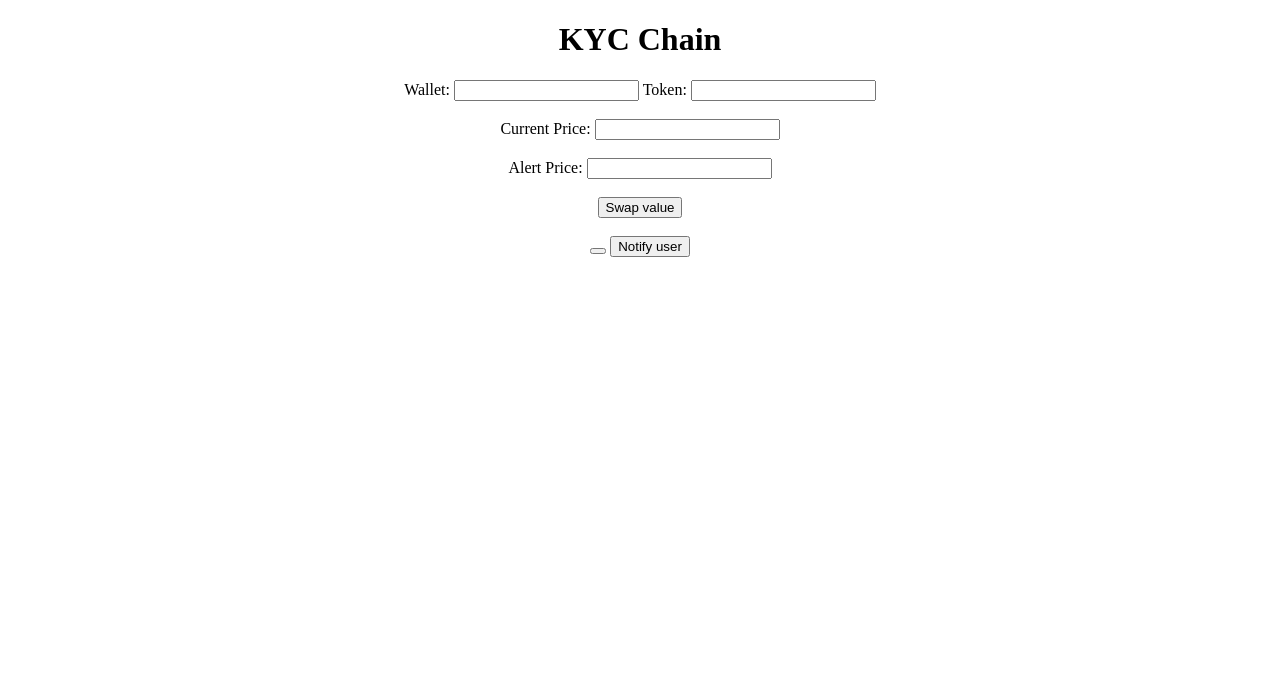
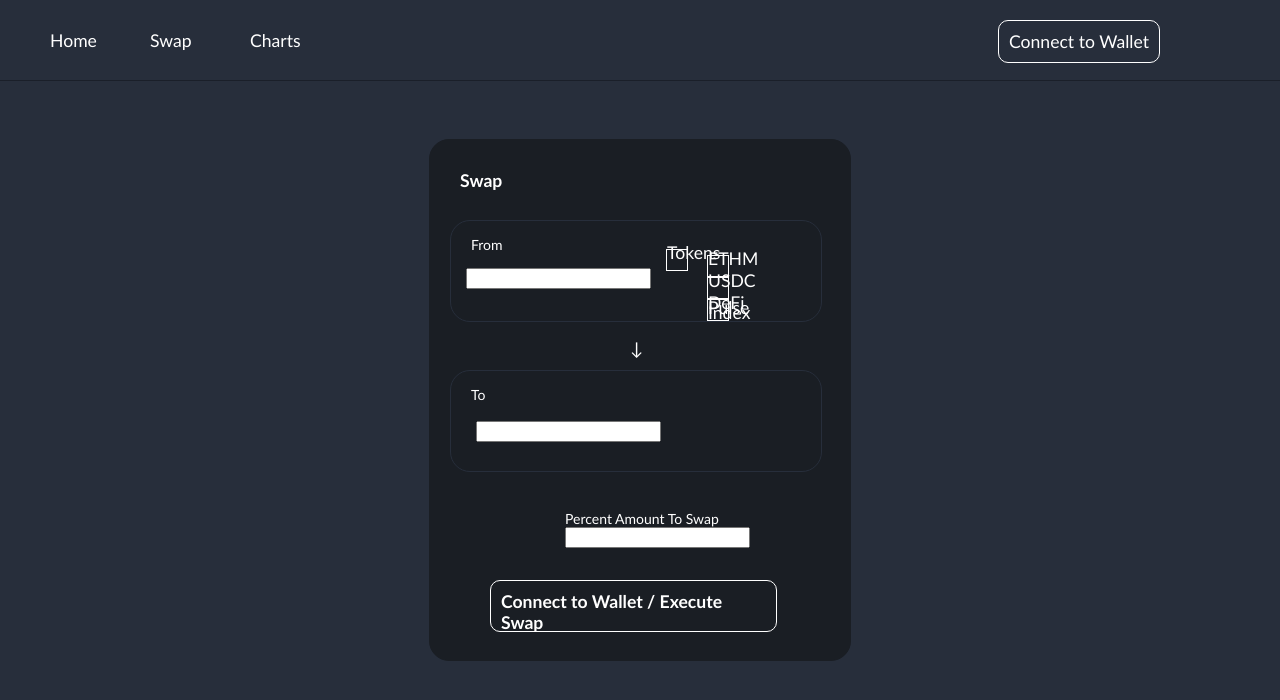
Before and after one commit to RomirH/SafeStop, a plain HTML site: page index.html in a window 1280 px wide. Drawn offline with Linux system fonts and the light colour scheme.

Commit message:
Add files via upload

```diff
--- a/index.html
+++ b/index.html
@@ -6,66 +6,202 @@
   <head>
     <meta charset="utf-8">
     <title>SafeStop</title>
+    <link rel = "stylesheet" href = "styles.css">
+    <meta name = "viewport" content = "width=device-width, initial-scale = 1.0">
+    <!--<style>
+
+    body{
+      background: rgba(58, 58, 58);
+      color: white;
+      font-family: Helvetica Neue, Helvetica, Arial;
+      margin:0;
+      padding:0;
+    }
+    header{
+      background: black;
+      padding 20px 40px
+
+    }
+    section{
+      background: white;
+      padding 20px 40px;
+    }
+    footer{
+      background: black;
+      padding 20px 40px;
+
+    }
+
+  </style>-->
+
   </head>
 
   <body>
-    <center><h1>KYC Chain</h1>
+    <div class = "headbox">
+      <div class = "buttons">
+        <a href="#" class = "homebutton">Home</a>
+      <!--<div class = "homebutton">
+        <input type = "submit" value = "Home"></div>-->
 
+
+        <a href="#" class = "swapbutton">Swap</a>
+
+
+
+        <a href="#" class = "chartsbutton">Charts</a>
+
+
+
+        <a href="#" class = "walletconnectbutton">Connect to Wallet</a>
+        <!--<button onclick="getElementById('demo').innerHTML=connect_wallet()"> Connect to Wallet </button>-->
+
+      </div>
+
+      <!--<div class = "swapbutton">
+        <input type = "submit" value = "Swap"></div>
+
+      <div class = "chartsbutton">
+        <input type = "submit" value = "Charts"></div>
+
+      <div class = "walletconnectbutton">
+        <input type = "submit" value = "Connect to a Wallet"></div>-->
+
+    </div>
+
+    <div class = "mainbox">
+
+      <div class = "mainboxcontents1">
+        <label>Swap<label> </div>
+
+
+      <div class = "mainboxcontents2">
+        <div class = "mainboxcontents2-1">
+            <label>From<label></div>
+
+          <div class = "mainboxcontents2-2">
+            <input type = "number"></div>
+
+          <div class = "mainboxcontents2-3">
+            <ul>
+              <li> Tokens
+                <ul>
+                  <li> ETHM </li>
+                  <li> USDC </li>
+                  <li> DeFi Pulse Index</li>
+                </ul>
+              </li>
+            </ul>
+          </div>
+
+      </div>
+
+
+      <div class = "mainboxcontents3">
+        <div class = "mainboxcontents3-1"><p>&#8595;<p></div>
+      </div>
+
+
+      <div class = "mainboxcontents4">
+          <div class = "mainboxcontents4-1">
+            <label>To<label>
+          <div class = "mainboxcontents4-2">
+            <input type = "number"></div>
+        </div>
+      </div>
+
+      <div class = "mainboxcontents5">
+        <label>Percent Amount To Swap<label>
+        <input type = "number"></div>
+
+      <div class = "buttons">
+          <a href="#" class = "finalbutton">Connect to Wallet / Execute Swap</a>
+
+          <!--<button onclick="getElementById('demo').innerHTML=swap_function()"> Connect to Wallet / Execute Swap </button>-->
+
+      </div>
+
+    </div>
+
+   <!--<left><h1>KYC Chain</h1>
+
+    Provide your cryptocurrency wallet and token:
     <form action = "take1.php" method = "post">
 
-      <!--<div style = "margin-right:400px"> -->
-
-      <!-- add user wallet -->
-      <right><label>Wallet:<label>
+        <label>Connect Wallet<label>
         <input type="text" name="Wallet">
 
-      <!-- add Token for Contract -->
-      <right><label>Token:<label>
-        <input type="text" name="Token">
+
+        <button onclick="getElementById('demo').innerHTML=connect_wallet()"> Connect Wallet </button>
+
+        <script>
+        function connect_wallet() {
+          document.getElementById("Link to connection).innerHTML = ##connection wallet;
+        }
+        </script>
+
+        <br><br>
 
     </form>
 
-    <br><br>
-    <center>
+    <fieldset>
 
-    <!-- give current price based on token given in form;; price scrape -->
-    <label>Current Price:<label>
-      <input type="text" name="Current Price">
+     <form action = "take2.php" method = "post">
+        <label>Contract:<label>
+          <input type="text" name="Input Contract">
+          <br><br>
+
+      </form> -->
+
+  <!--
+    <script>
+    function getcurrentprice_function() {
+      document.getElementById("Get current price of specified token").innerHTML = ##token current price;
+    }
+    </script>
+
+    <form action = "take3.php" method = "post">
+      <label>From:<label>
+        <input type="text" name="Current Price">
     <br><br>
 
-    <!-- get user's desired strike price for token given in form -->
-    <label>Alert Price:<label>
-      <input type="text" name="Strike Price">
-    <br><br>
+    <label>To:<label>
+      <input type="text" name="Action Price">
+  <br><br>
+  </form>
 
-      <button onclick="getElementById('demo').innerHTML=swap_function()"> Swap value </button>
+      <button onclick="getElementById('demo').innerHTML=swap_function()"> Trade </button>
 
       <script>
       function swap_function() {
-        document.getElementById("Buy/sell mechanism").innerHTML = ##execute buy/sell;
+        document.getElementById("Buy/sell mechanism").innerHTML = ##auto execute buy/sell;
       }
       </script>
 
-    <br><br>
-
-    <button onclick="getElementById('demo2').innerHTML=swap_function()"> </button>
-
-    <script>
-    function autoswap_or_notification() {
-      document.getElementById("user choice").innerHTML = ##take and store whether user wants us to auto swap or just be notified;
-    }
-    </script>
-
-    <button onclick="getElementById('demo3').innerHTML=swap_function()"> Notify user </button>
+    <button onclick="getElementById('demo3').innerHTML=swap_function()"> Notify </button>
 
     <script>
     function notification_function() {
-      document.getElementById("Notify user").innerHTML = ##have to notify user;
+      document.getElementById("Notify user").innerHTML = ##notify user at alert price;
     }
     </script>
-
-
-    </form>
+  </fieldset>
+-->
 
   </body>
+
+  <script>
+  function swap_function() {
+    document.getElementById("Buy/sell mechanism").innerHTML = ##auto execute buy/sell;
+  }
+
+  function getcurrentprice_function() {
+    document.getElementById("Get current price of specified token").innerHTML = ##token current price;
+  }
+
+  function connect_wallet() {
+    document.getElementById("Link to connection).innerHTML = ##connection wallet;
+  }
+
+  </script>
+
 </html>
--- /dev/null
+++ b/styles.css
@@ -0,0 +1,215 @@
+body {
+  background-color: #272e3b;
+  font-family:'Optima', sans-serif;
+  text-decoration: none;
+  font-weight: normal;
+  color: white;
+  font-size: 1.1em;
+}
+
+.headbox{
+  background-color: #272e3b;
+  /*padding: 20px;*/
+  position: absolute;
+  top: 0;
+  left: 0;
+  height: 80px;
+  width: 100%;
+  border-bottom: 0.1px solid #1a1f29;
+}
+
+.homebutton{
+  /*background-color: #272e3b*/;
+  text-decoration: none;
+  color: white;
+  position: absolute;
+  padding: 10px;
+  top: 20px;
+  left: 40px;
+  text-decoration: none;
+}
+
+.swapbutton{
+  text-decoration: none;
+  color: white;
+  position: absolute;
+  padding: 10px;
+  top: 20px;
+  left: 140px;
+}
+
+.chartsbutton{
+  text-decoration: none;
+  color: white;
+  position: absolute;
+  padding: 10px;
+  top: 20px;
+  left: 240px;
+}
+
+.walletconnectbutton{
+  text-decoration: none;
+  color: white;
+  position: absolute;
+  padding: 10px;
+  top: 20px;
+  right: 120px;
+
+  border: 0.5px solid white;
+  border-radius: 10px;
+}
+
+/*.hr{
+  border: none;
+  height:1px
+  color: #1a1e24;
+  /*position: fixed;
+  width: 40%;
+  height: 2px;
+  display: normal;
+  background-color: #1a1e24;
+}*/
+
+.mainbox{
+  background-color: #1a1e24;
+  position: absolute;
+  top: 50%;
+  left: 50%;
+  transform: translate(-50%, -50%);
+  height: 500px;
+  width: 400px;
+
+  padding: 10px;
+  border: 1px solid #1a1e24;
+  border-radius: 20px;
+}
+
+.mainboxcontents1{
+  background-color: #1a1e24;
+  font-weight: bold;
+  position: absolute;
+  padding: 10px;
+  top: 20px;
+  left: 20px;
+}
+
+
+.mainboxcontents2{
+  background-color: #1a1e24;
+  position: absolute;
+  padding: 10px;
+  top: 80px;
+  left: 20px;
+  width: 350px;
+  height: 80px;
+
+  border: 1px solid #272e3b;
+  border-radius: 20px;
+}
+
+.mainboxcontents2-1{
+  background-color: #1a1e24;
+  position: absolute;
+  padding: 10px;
+  top: 5px;
+  font-size: 14px;
+}
+.mainboxcontents2-2{
+  border: none;
+  appearance: none;
+  background-color: #1a1e24;
+  position: absolute;
+  padding: 5px;
+  top: 40px;
+}
+
+.mainboxcontents2-3{
+  width: 20px;
+  margin: 0 auto;
+}
+
+.mainboxcontents2-3 ul{
+  list-style: none;
+  margin-top: 2%
+}
+
+.mainboxcontents2-3 ul li{
+  width: 20px;
+  border: 0.5px solid white;
+  height: 20px;
+  line-height: 5px;
+  text-align: center;
+  float: left;
+  color: white;
+  position: relative;
+}
+
+.mainboxcontents3{
+  background-color: #1a1e24;
+  position: absolute;
+  top: 180px;
+  left: 200px;
+  width: 1px;
+  height: 1px;
+}
+
+.mainboxcontents3-1{
+  color: white;
+  position: absolute;
+  height: 4px;
+}
+
+.mainboxcontents4{
+  background-color: #1a1e24;
+  position: absolute;
+  padding: 10px;
+  top: 230px;
+  left: 20px;
+  width: 350px;
+  height: 80px;
+
+  border: 1px solid #272e3b;
+  border-radius: 20px;
+}
+
+.mainboxcontents4-1{
+  background-color: #1a1e24;
+  position: absolute;
+  padding: 10px;
+  top: 5px;
+  font-size: 14px;
+}
+.mainboxcontents4-2{
+  border: none;
+  appearance: none;
+  background-color: #1a1e24;
+  position: absolute;
+  padding: 5px;
+  top: 40px;
+}
+
+.mainboxcontents5{
+  background-color: #1a1e24;
+  position: absolute;
+  padding: 10px;
+  top: 360px;
+  left: 125px;
+  width: 180px;
+  height: 10px;
+  font-size: 14px;
+}
+
+.finalbutton{
+  text-decoration: none;
+  color: white;
+  font-weight: bold;
+  position: absolute;
+  padding: 10px;
+  top: 440px;
+  left: 60px;
+  width: 265px;
+  height: 30px;
+
+  border: 0.5px solid white;
+  border-radius: 10px;
+}
```
